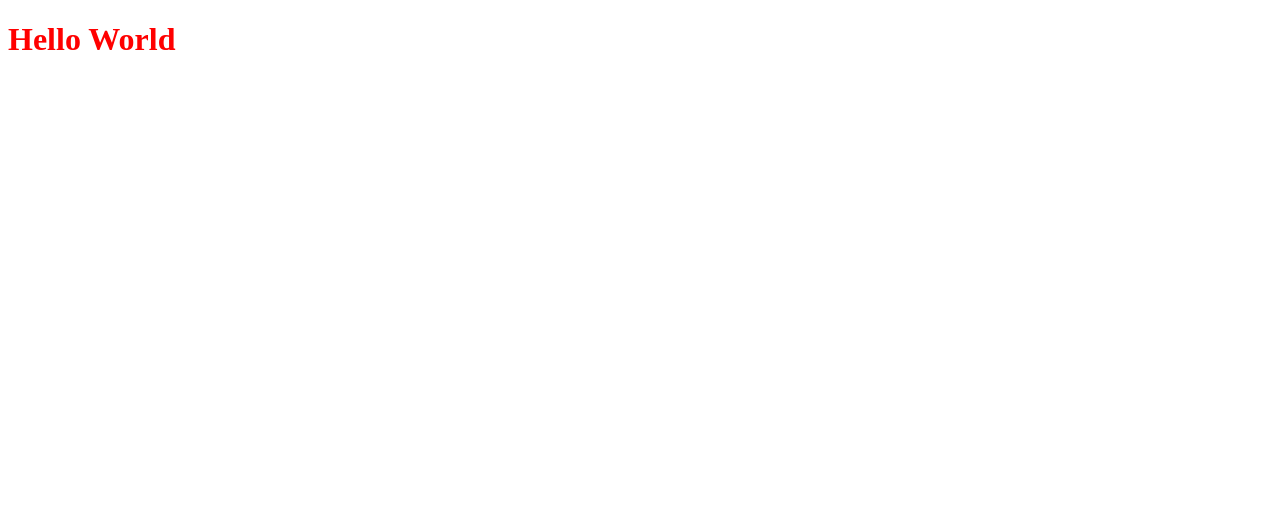
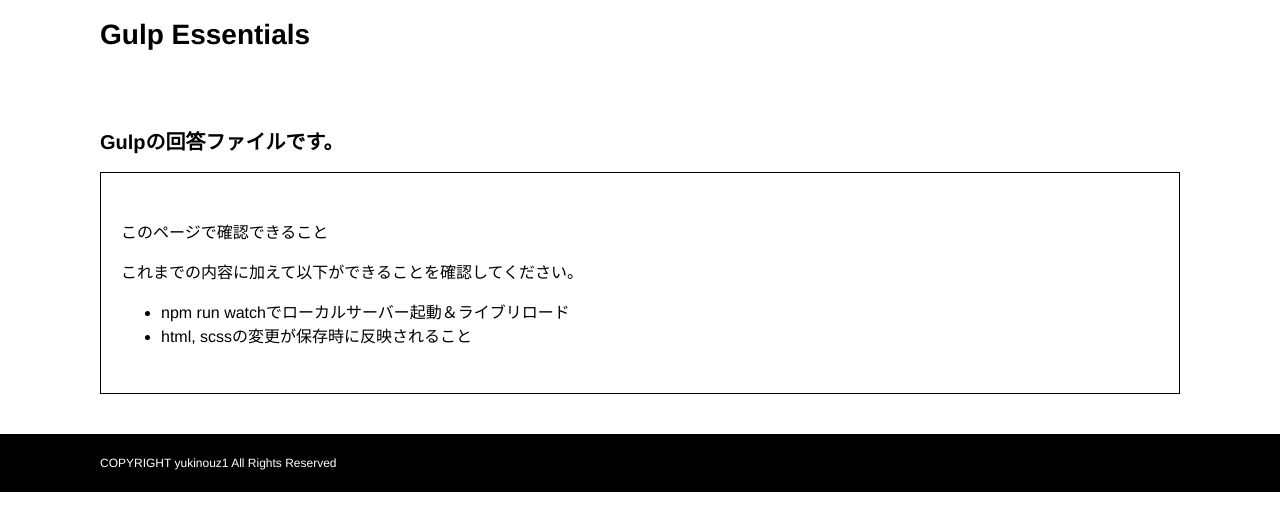
Before and after one commit to yukinouz/gulp-essentials, a website: page index.html in a window 1280 px wide. Drawn offline with Linux system fonts and the light colour scheme.

Commit message:
[add]確認できること

```diff
--- a/index.html
+++ b/index.html
@@ -1,13 +1,41 @@
 <!DOCTYPE html>
 <html lang="ja">
-<head>
-  <meta charset="UTF-8">
-  <meta http-equiv="X-UA-Compatible" content="IE=edge">
-  <meta name="viewport" content="width=device-width, initial-scale=1.0">
-  <title>Document</title>
-  <link rel="stylesheet" href="dist/css/style.css">
-</head>
-<body>
-  <h1 class="hoge">Hello World</h1>
-</body>
+  <head>
+    <meta charset="UTF-8" />
+    <meta http-equiv="X-UA-Compatible" content="IE=edge" />
+    <meta name="viewport" content="width=device-width, initial-scale=1.0" />
+    <title>Gulp Essentials | yukinouz1</title>
+    <link rel="stylesheet" href="dist/css/style.css" />
+  </head>
+  <body>
+    <header class="header">
+      <div class="inner">
+        <h1 class="header__title">Gulp Essentials</h1>
+      </div>
+    </header>
+    <main>
+      <section class="sample">
+        <div class="inner">
+          <h2 class="sample__title">Gulpの回答ファイルです。</h2>
+          <div class="sample__box">
+            <p>このページで確認できること</p>
+            <p>これまでの内容に加えて以下ができることを確認してください。</p>
+            <ul class="sample__list">
+              <li class="sample__list-item">
+                npm run watchでローカルサーバー起動＆ライブリロード
+              </li>
+              <li class="sample__list-item">
+                html, scssの変更が保存時に反映されること
+              </li>
+            </ul>
+          </div>
+        </div>
+      </section>
+    </main>
+    <footer class="footer">
+      <div class="inner">
+        <p class="footer__copyright">COPYRIGHT yukinouz1 All Rights Reserved</p>
+      </div>
+    </footer>
+  </body>
 </html>
--- a/src/scss/style.scss
+++ b/src/scss/style.scss
@@ -1,4 +1,9 @@
 @charset "utf-8";
+
+html, body {
+  margin: 0;
+  padding: 0;
+}
 
 $red: #f00;
 
@@ -35,3 +40,49 @@ $red: #f00;
     color: green;
   }
 }
+
+@charset "utf-8";
+
+body {
+  font-family: "Helvetica Neue", arial, "Hiragino Kaku Gothic ProN",
+    "Hiragino Sans", meiryo, sans-serif;
+}
+
+img {
+  height: auto;
+  max-width: 100%;
+  vertical-align: top;
+}
+
+.inner {
+  margin: 0 auto;
+  max-width: 1080px;
+  padding-left: 40px;
+  padding-right: 40px;
+}
+
+.header__title {
+  font-size: 28px;
+  font-weight: bold;
+}
+
+.sample {
+  padding: 40px 0;
+}
+
+.sample__title {
+  font-size: 20px;
+  font-weight: bold;
+}
+
+.sample__box {
+  border: 1px solid #000;
+  padding: 30px 20px;
+}
+
+.footer {
+  background: #000;
+  color: #fff;
+  font-size: 12px;
+  padding: 10px 20px;
+}
```
Also changed, not shown: dist/css/style.css, 1 other file.
